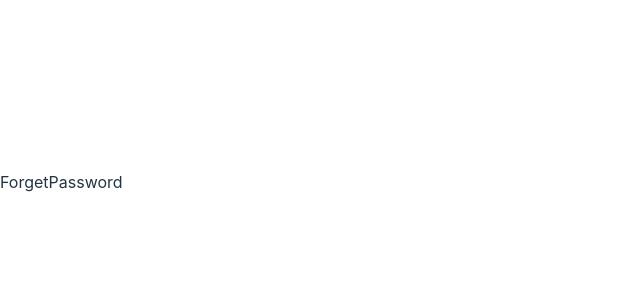
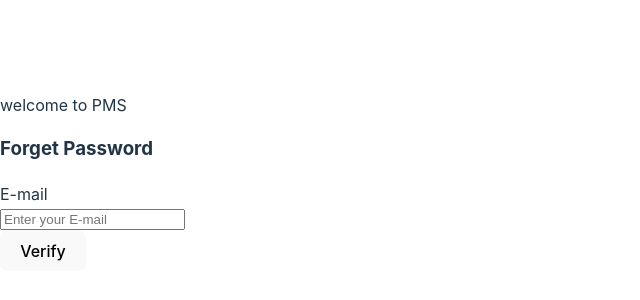
Before and after one commit to AlaaEmam/managment_system, a React (Vite) app: page /forget-Password in a window 1280 px wide. Shown: the part 218-518 px from the top of the page, without its empty margins (0-640 px from the left). Built offline with nearby package versions, Linux system fonts and the light colour scheme.

Commit message:
Update ForgetPassword.tsx

```diff
--- a/src/modules/Auth/components/ForgetPassword/ForgetPassword.tsx
+++ b/src/modules/Auth/components/ForgetPassword/ForgetPassword.tsx
@@ -1,9 +1,60 @@
-import React from 'react'
+import { SubmitHandler, useForm } from 'react-hook-form';
+import { useNavigate } from 'react-router-dom';
+import axios from 'axios';
+import { AUTHURLS, axiosInstance} from '../../../../constants/URLS';
+import { EmailValidation } from '../../../../constants/validations';
 
 //I changed this
 
 export default function ForgetPassword() {
+  interface FormData {
+    email: string;
+  }
+  interface ApiResponse{
+    message: string;
+  }
+  let navigate=useNavigate();
+  const {register, formState:{isSubmitting, errors}, handleSubmit}=useForm<FormData>();
+
+  const onSubmit:SubmitHandler<FormData>= async (data)=>{
+    try{
+      let response=await axiosInstance.post<ApiResponse>(AUTHURLS.forgetUrl, data);
+      navigate('/reset-password', {state: data.email});
+      // console.log(response)
+
+    }catch(error){
+      if (axios.isAxiosError(error)) {
+
+        console.error('Error response:', error.response?.data);
+
+      } else {
+        console.error('Unexpected error:', error);
+      }
+    }
+    // console.log(data);
+  }
   return (
-    <div>ForgetPassword</div>
+    <div className='forget-password px-5 py-5 rounded-4'>
+      <div className='title'>
+        <span>welcome to PMS</span>
+        <h3>Forget Password</h3>
+      </div>
+
+      <form onSubmit={handleSubmit(onSubmit)}>
+        <label>E-mail</label>
+        <div className='input-group mb-3 my-2'>
+          <input type="email" className="form-control"
+          placeholder="Enter your E-mail"
+          aria-label="Email" aria-describedby="basic-addon1"
+          {...register('email', EmailValidation)}
+          />
+        </div>
+        {errors.email && <span className="text-danger ">{errors.email.message}</span>}
+        <button disabled={isSubmitting}  className='btn-yellow w-100 py-2 my-2
+          text-white rounded-3 border-0'>
+          {isSubmitting ? "Verifying": "Verify"}
+        </button>
+      </form>
+    </div>
   )
 }
```
